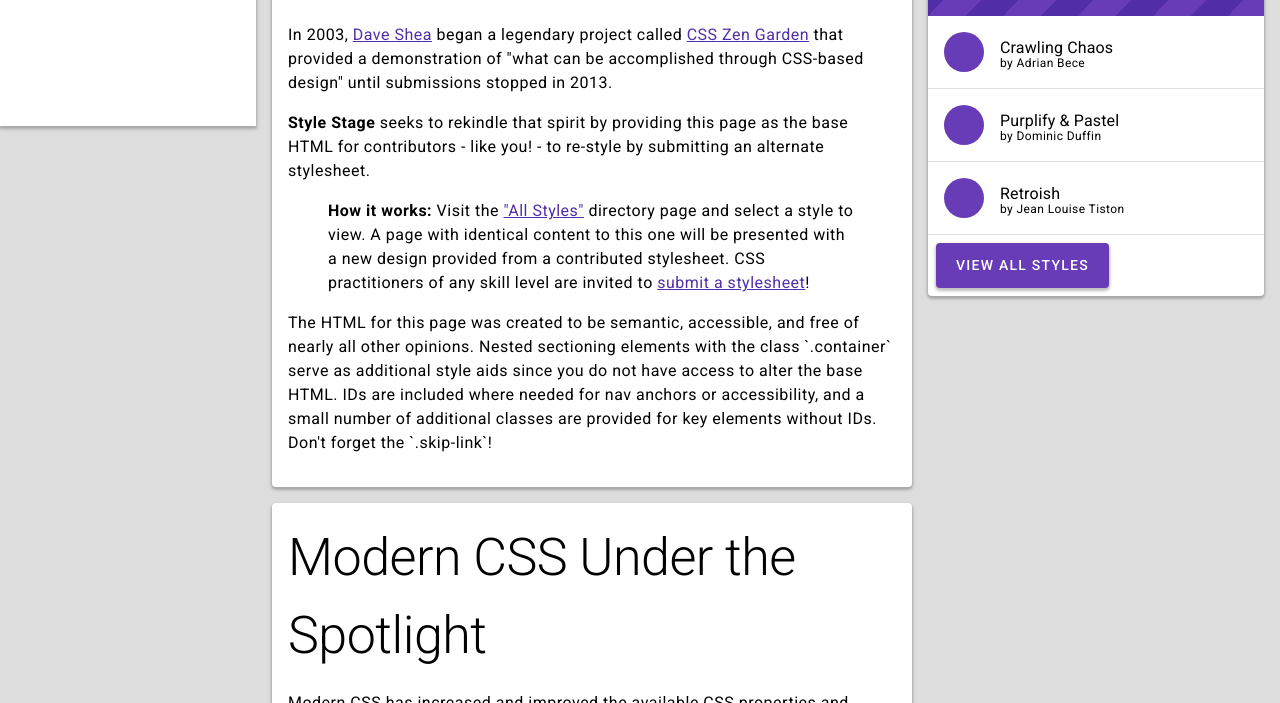
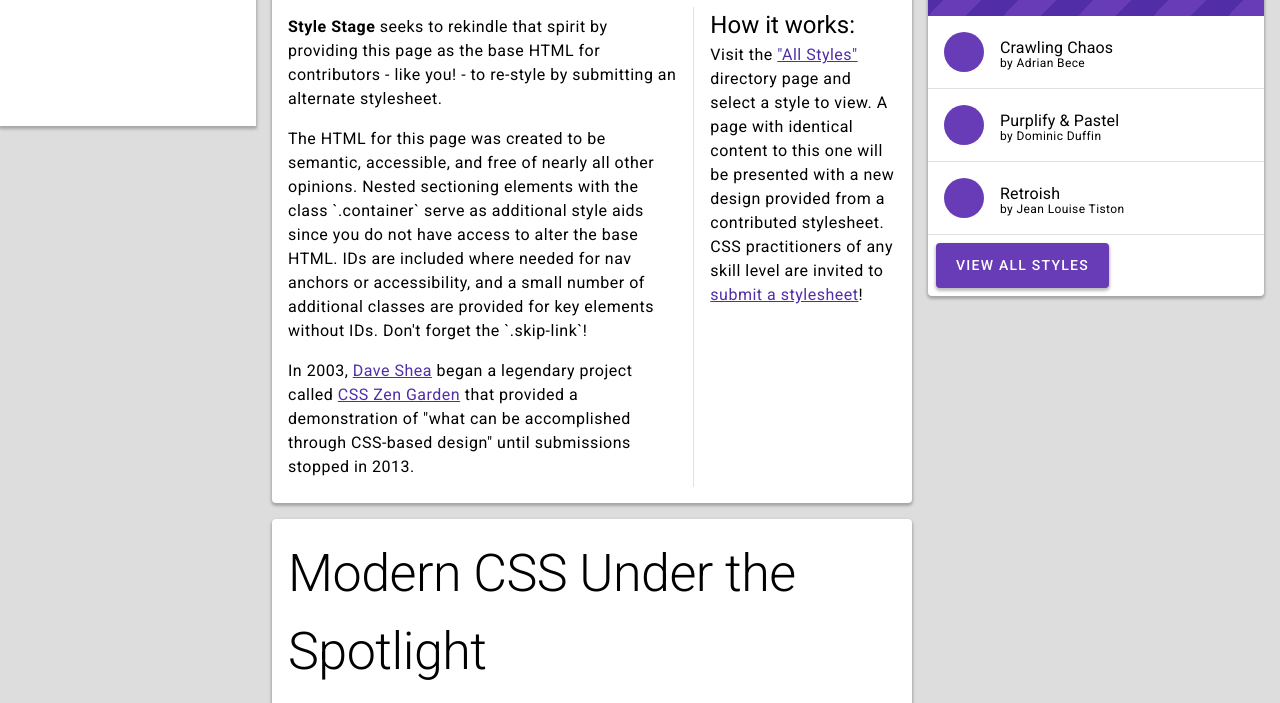
Before and after one commit to Rob-Manders/Style-Stage-Material, a plain HTML site: page index.html in a window 1280 px wide. Shown: the part 674-1377 px from the top of the page. Drawn offline with nearby package versions, Linux system fonts and the light colour scheme.

Commit message:
Content layout and styling.

```diff
--- a/scss/_grid.scss
+++ b/scss/_grid.scss
@@ -30,3 +30,36 @@ body {
 
 	}
 }
+
+#about .container:first-of-type {
+	display: grid;
+	grid-template-columns: 2fr 1fr;
+	grid-template-rows: repeat(4, max-content);
+
+
+	p {
+		grid-column: 1 / 2;
+	}
+
+	h2 {
+		grid-column: 1 / -1;
+		grid-row: 1 / 2;
+	}
+
+	p:nth-of-type(1) {
+		grid-row: 2 / 3;
+	}
+
+	p:nth-of-type(1) {
+		grid-row: 3 / 4;
+	}
+
+	p:nth-of-type(1) {
+		grid-row: 4 / 5;
+	}
+
+	blockquote {
+		grid-column: 2 / 3;
+		grid-row: 2 / -1;
+	}
+}
--- a/scss/sections/_main.scss
+++ b/scss/sections/_main.scss
@@ -10,6 +10,31 @@ main {
 		h2 {
 			@include type-headline2;
 			margin: 0;
+		}
+	}
+
+	#about {
+		.container:first-of-type > p {
+			padding-right: 1rem;
+			margin: 0.5rem 0;
+		}
+
+		blockquote {
+			height: 100%;
+			width: 100%;
+			margin: 0;
+			padding: 0;
+			padding-left: 1rem;
+			border-left: 1px solid $dark-background;
+
+			strong {
+				display: block;
+				@include type-headline5;
+			}
+
+			p {
+				margin: 0;
+			}
 		}
 	}
 
--- a/scss/style.scss
+++ b/scss/style.scss
@@ -8,6 +8,8 @@
 // I have attempted to adhere to the Material component specifications as closely as
 // possible, though some concessions may have been made in order to remain within the
 // confines of the Style Stage guidelines.
+
+// Written in Sass and compiled using the Live Sass Compiler for VS Code.
 
 
 // External resources used:
```
Also changed, not shown: css/style.css, 1 other file.
